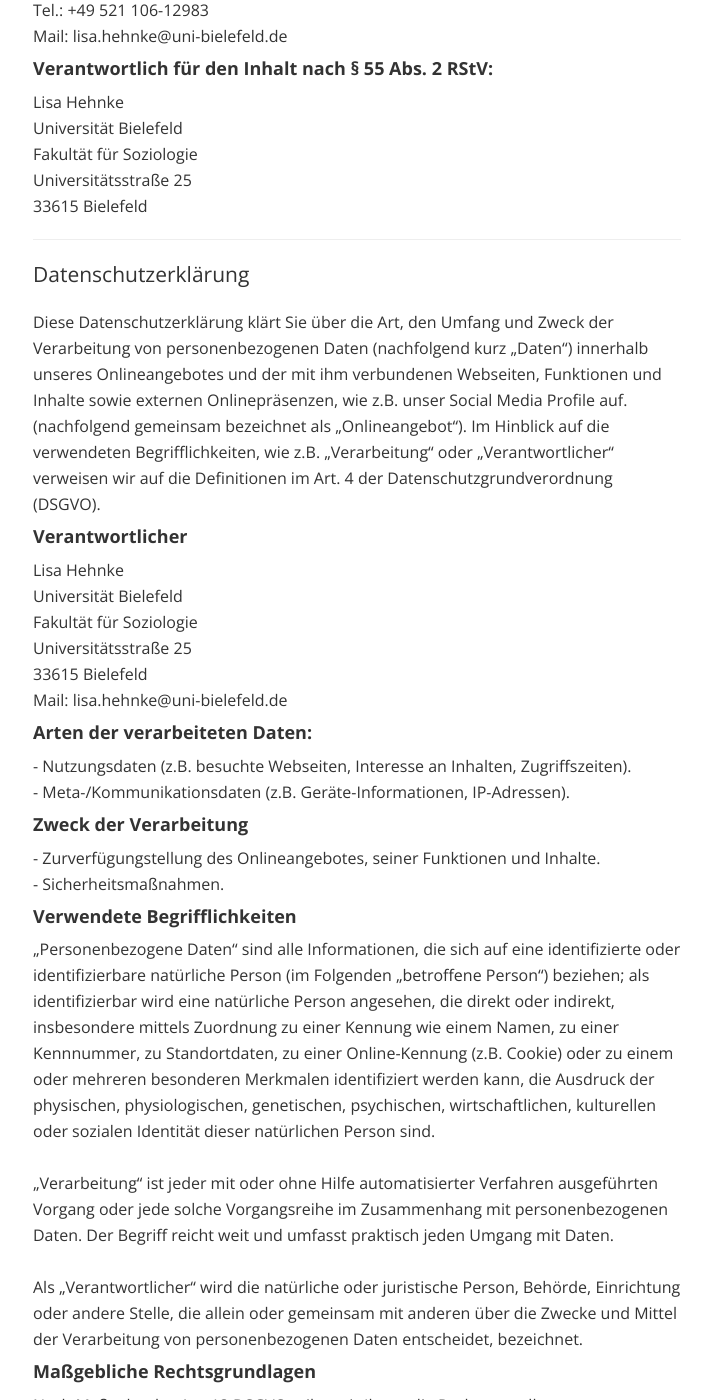
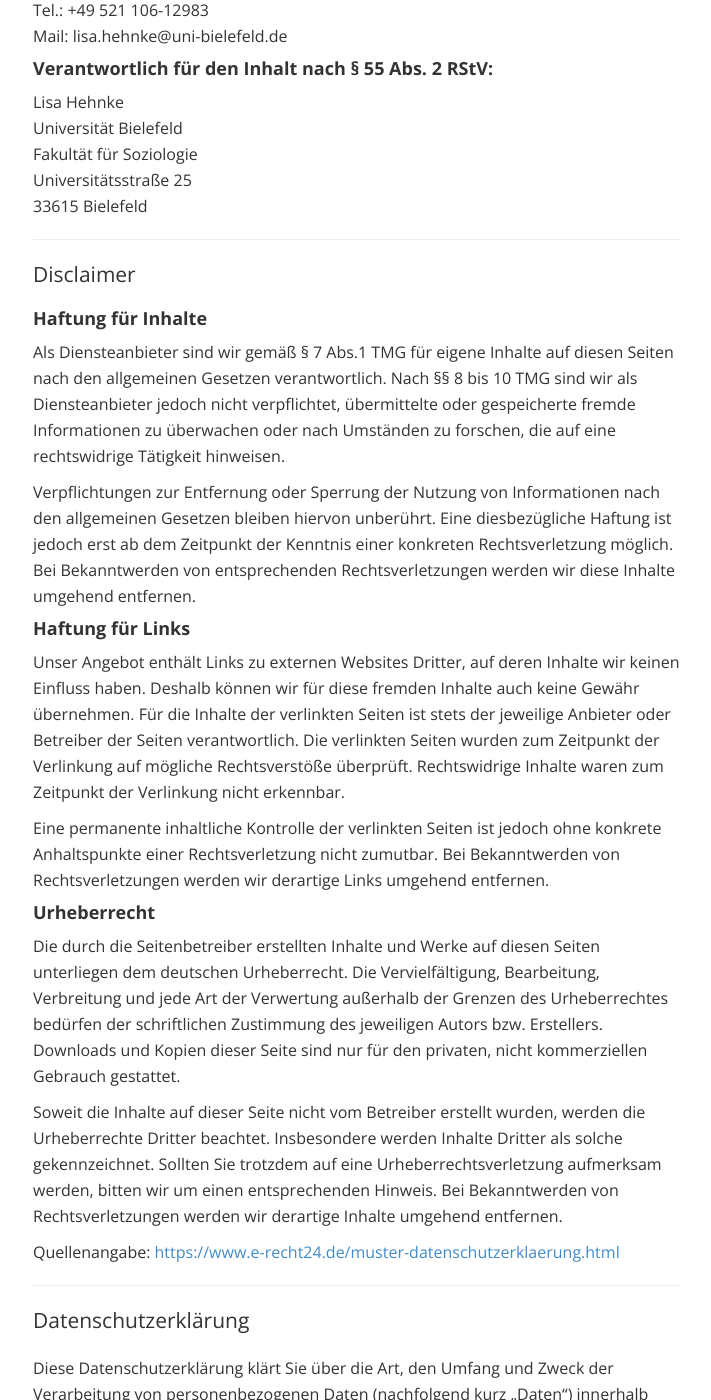
Before and after one commit to lhehnke/lhehnke.github.io, a Jekyll site: the page built from data/index.html, in a window 1280 px wide and 1400 px high, scrolled down 362 px. Shown: the whole window, without its empty margins (283-994 px from the left). Built offline with Jekyll 4.4.1, drawn with Linux system fonts in a browser that asks for light colours; nearby versions of some CDN libraries; some of the changed text lies outside the part shown.

Commit message:
Add disclaimer

```diff
--- a/data/index.html
+++ b/data/index.html
@@ -38,6 +38,31 @@
 
 <hr>
 
+<p class="lead">Disclaimer</p>
+
+<h4>Haftung für Inhalte</h4>
+
+<p>Als Diensteanbieter sind wir gemäß § 7 Abs.1 TMG für eigene Inhalte auf diesen Seiten nach den allgemeinen Gesetzen verantwortlich. Nach §§ 8 bis 10 TMG sind wir als Diensteanbieter jedoch nicht verpflichtet, übermittelte oder gespeicherte fremde Informationen zu überwachen oder nach Umständen zu forschen, die auf eine rechtswidrige Tätigkeit hinweisen.</p>
+
+<p>Verpflichtungen zur Entfernung oder Sperrung der Nutzung von Informationen nach den allgemeinen Gesetzen bleiben hiervon unberührt. Eine diesbezügliche Haftung ist jedoch erst ab dem Zeitpunkt der Kenntnis einer konkreten Rechtsverletzung möglich. Bei Bekanntwerden von entsprechenden Rechtsverletzungen werden wir diese Inhalte umgehend entfernen.</p>
+
+<h4>Haftung für Links</h4>
+
+<p>Unser Angebot enthält Links zu externen Websites Dritter, auf deren Inhalte wir keinen Einfluss haben. Deshalb können wir für diese fremden Inhalte auch keine Gewähr übernehmen. Für die Inhalte der verlinkten Seiten ist stets der jeweilige Anbieter oder Betreiber der Seiten verantwortlich. Die verlinkten Seiten wurden zum Zeitpunkt der Verlinkung auf mögliche Rechtsverstöße überprüft. Rechtswidrige Inhalte waren zum Zeitpunkt der Verlinkung nicht erkennbar.</p>
+
+<p>Eine permanente inhaltliche Kontrolle der verlinkten Seiten ist jedoch ohne konkrete Anhaltspunkte einer Rechtsverletzung nicht zumutbar. Bei Bekanntwerden von Rechtsverletzungen werden wir derartige Links umgehend entfernen.</p>
+
+<h4>Urheberrecht</h4>
+
+<p>Die durch die Seitenbetreiber erstellten Inhalte und Werke auf diesen Seiten unterliegen dem deutschen Urheberrecht. Die Vervielfältigung, Bearbeitung, Verbreitung und jede Art der Verwertung außerhalb der Grenzen des Urheberrechtes bedürfen der schriftlichen Zustimmung des jeweiligen Autors bzw. Erstellers. Downloads und Kopien dieser Seite sind nur für den privaten, nicht kommerziellen Gebrauch gestattet.</p>
+
+<p>Soweit die Inhalte auf dieser Seite nicht vom Betreiber erstellt wurden, werden die Urheberrechte Dritter beachtet. Insbesondere werden Inhalte Dritter als solche gekennzeichnet. Sollten Sie trotzdem auf eine Urheberrechtsverletzung aufmerksam werden, bitten wir um einen entsprechenden Hinweis. Bei Bekanntwerden von Rechtsverletzungen werden wir derartige Inhalte umgehend entfernen.</p>
+
+<p>Quellenangabe: <a target="_blank" href="https://www.e-recht24.de/muster-datenschutzerklaerung.html">https://www.e-recht24.de/muster-datenschutzerklaerung.html</a></p>
+
+
+<hr>
+
 
   <p class="lead">Datenschutzerklärung</p>
 
@@ -51,7 +76,7 @@
   33615 Bielefeld <br>
   Mail: lisa.hehnke@uni-bielefeld.de</p>
 
-  <h4 id="dsg-general-datatype">Arten der verarbeiteten Daten:</h4><p>
+  <h4 id="dsg-general-datatype">Arten der verarbeiteten Daten</h4><p>
       -	Nutzungsdaten (z.B. besuchte Webseiten, Interesse an Inhalten, Zugriffszeiten).<br>
       -	Meta-/Kommunikationsdaten (z.B. Geräte-Informationen, IP-Adressen).<br>
       </p><h4 id="dsg-allgemein-general-datasubjects"></h4><p></p><h4 id="dsg-general-purpose">Zweck der Verarbeitung</h4><p>-	Zurverfügungstellung des Onlineangebotes, seiner Funktionen und  Inhalte.<br>
```
